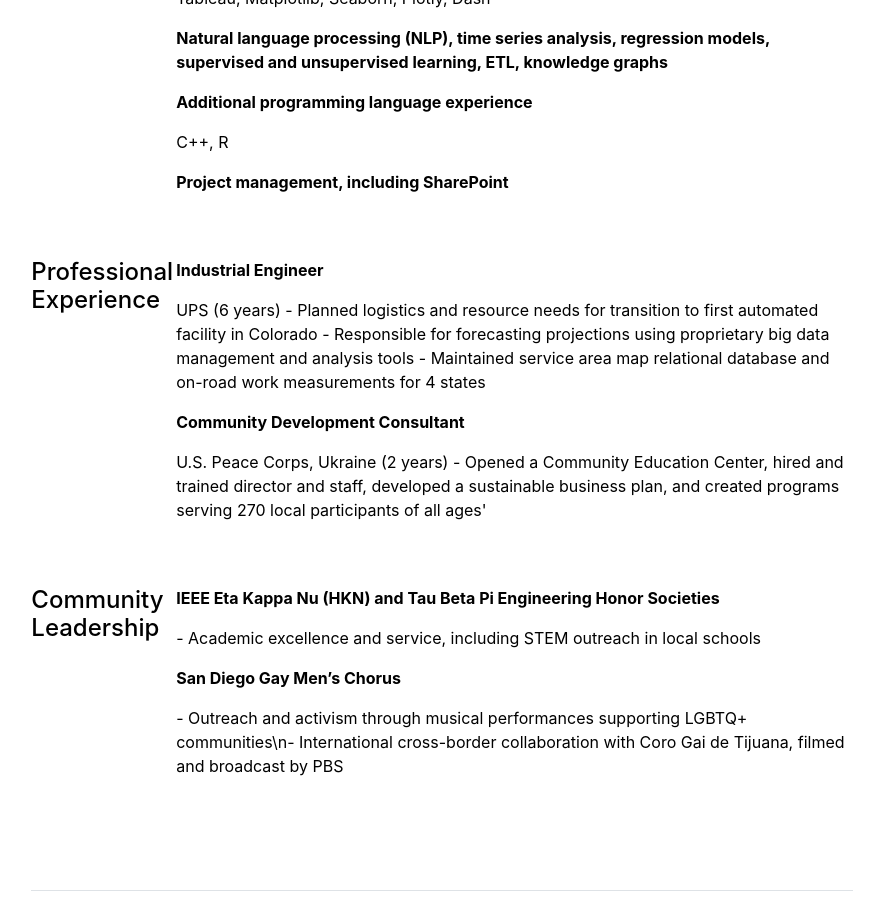
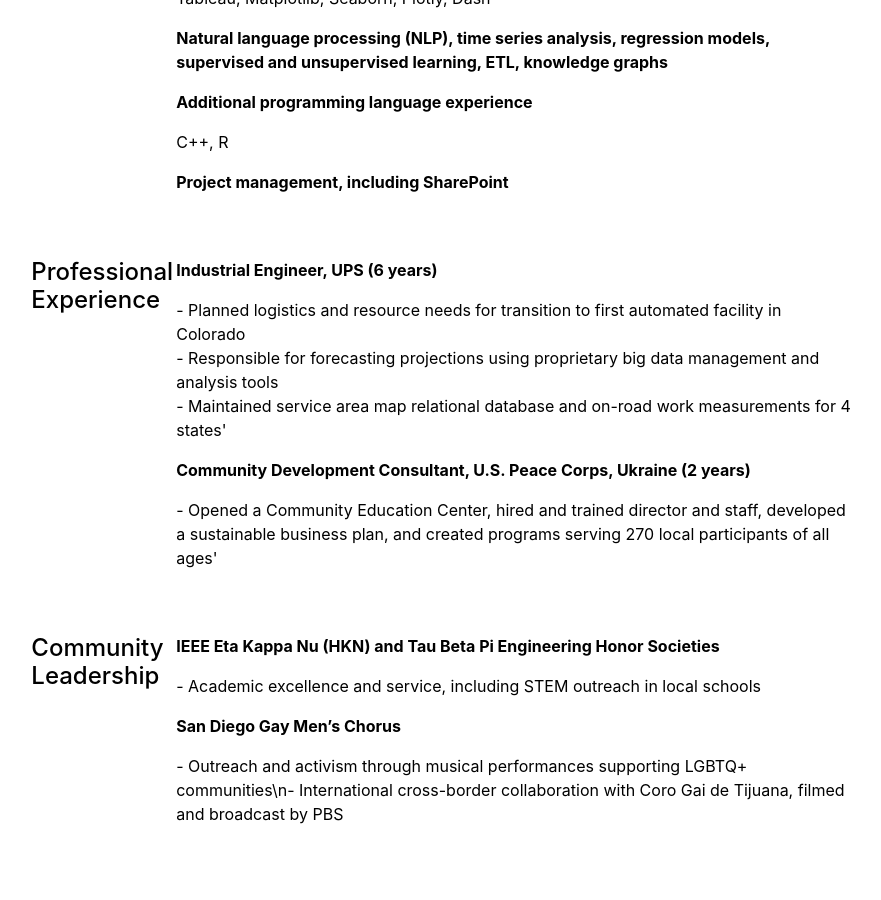
Before and after one commit to speakingofdata/speakingofdata.github.io, a Jekyll site: the page built from about.md, in a window 1280 px wide and 900 px high, scrolled down 1198 px. Shown: the whole window, without its empty margins (198-1079 px from the left). Built offline with Jekyll 4.4.1, drawn with Linux system fonts in a browser that asks for light colours.

```diff
--- a/_data/about/experience.yml
+++ b/_data/about/experience.yml
@@ -1,11 +1,9 @@
-- title: 'Industrial Engineer'
+- title: 'Industrial Engineer, UPS (6 years)'
   description: |
-    UPS (6 years)
-    - Planned logistics and resource needs for transition to first automated facility in Colorado
-    - Responsible for forecasting projections using proprietary big data management and analysis tools
-    - Maintained service area map relational database and on-road work measurements for 4 states
+    - Planned logistics and resource needs for transition to first automated facility in Colorado<br>
+    - Responsible for forecasting projections using proprietary big data management and analysis tools<br>
+    - Maintained service area map relational database and on-road work measurements for 4 states'
 
-- title: 'Community Development Consultant'
+- title: 'Community Development Consultant, U.S. Peace Corps, Ukraine (2 years)'
   description: |
-    U.S. Peace Corps, Ukraine (2 years)
     - Opened a Community Education Center, hired and trained director and staff, developed a sustainable business plan, and created programs serving 270 local participants of all ages'
```
